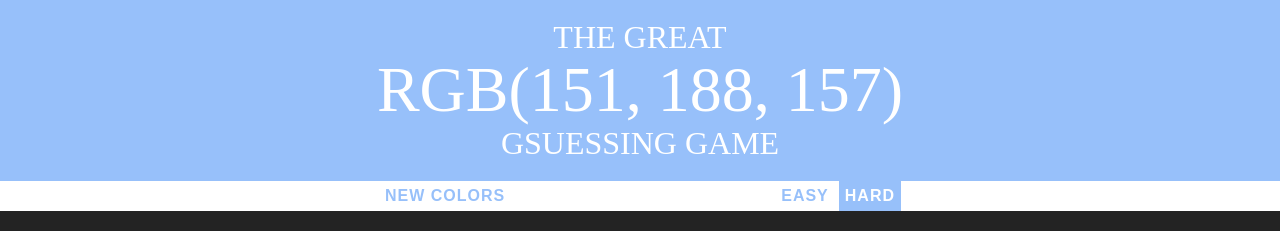
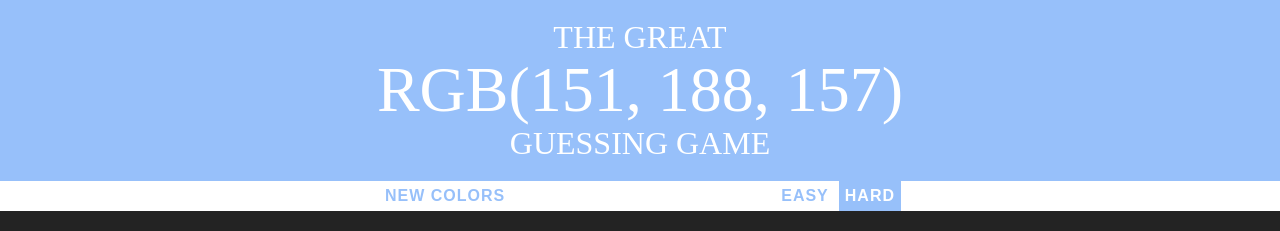
Before and after one commit to 986913/RGB_guessing-game, a plain HTML site: page index.html in a window 1280 px wide. Shown: the top 231 px of the page. Drawn offline with Linux system fonts and the light colour scheme.

Commit message:
gsuessing--->guessing

```diff
--- a/index.html
+++ b/index.html
@@ -6,7 +6,7 @@
 	<link rel="icon" type="image/png" href="https://png.icons8.com/color-wheel/office/16/000000">
 </head>
 <body>
-	<h1>The Great<br> <span id="colorDisplay">RGB</span><br>gsuessing game</h1>
+	<h1>The Great<br> <span id="colorDisplay">RGB</span><br>guessing game</h1>
 	<div id="stripe">
 		<button id="reset">New colors</button>
 		<span id="message"></span>
```
